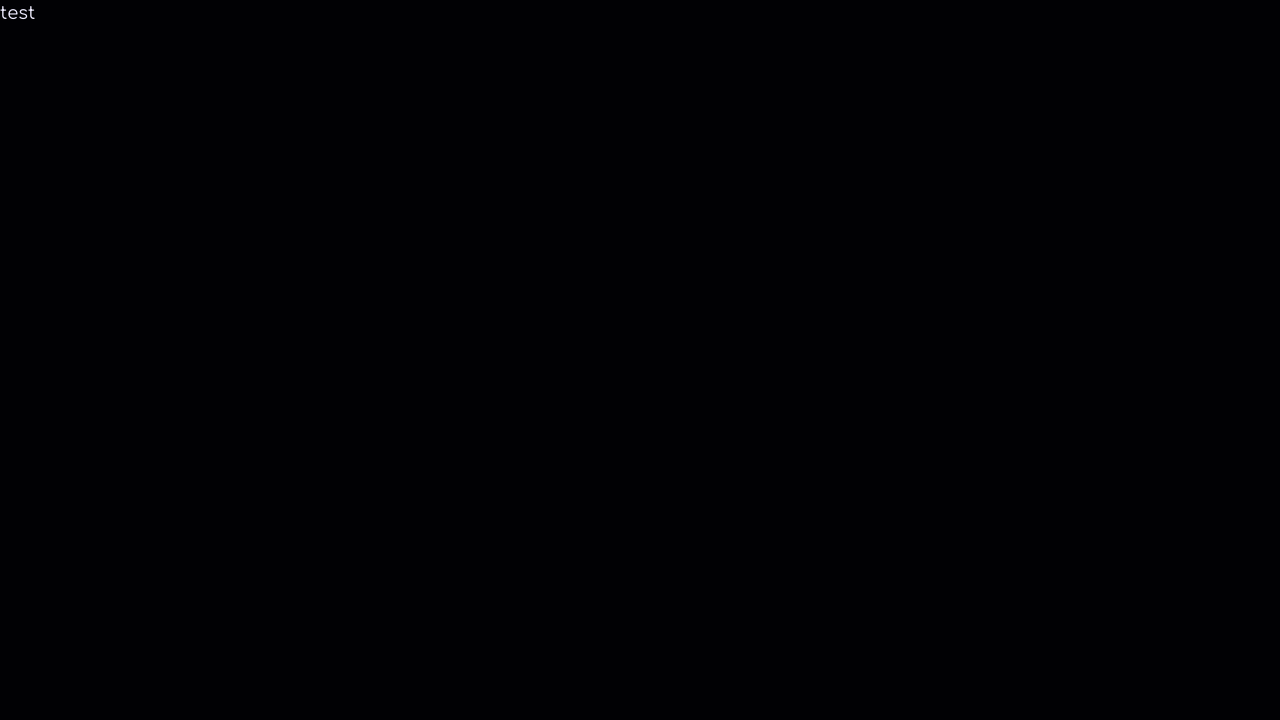
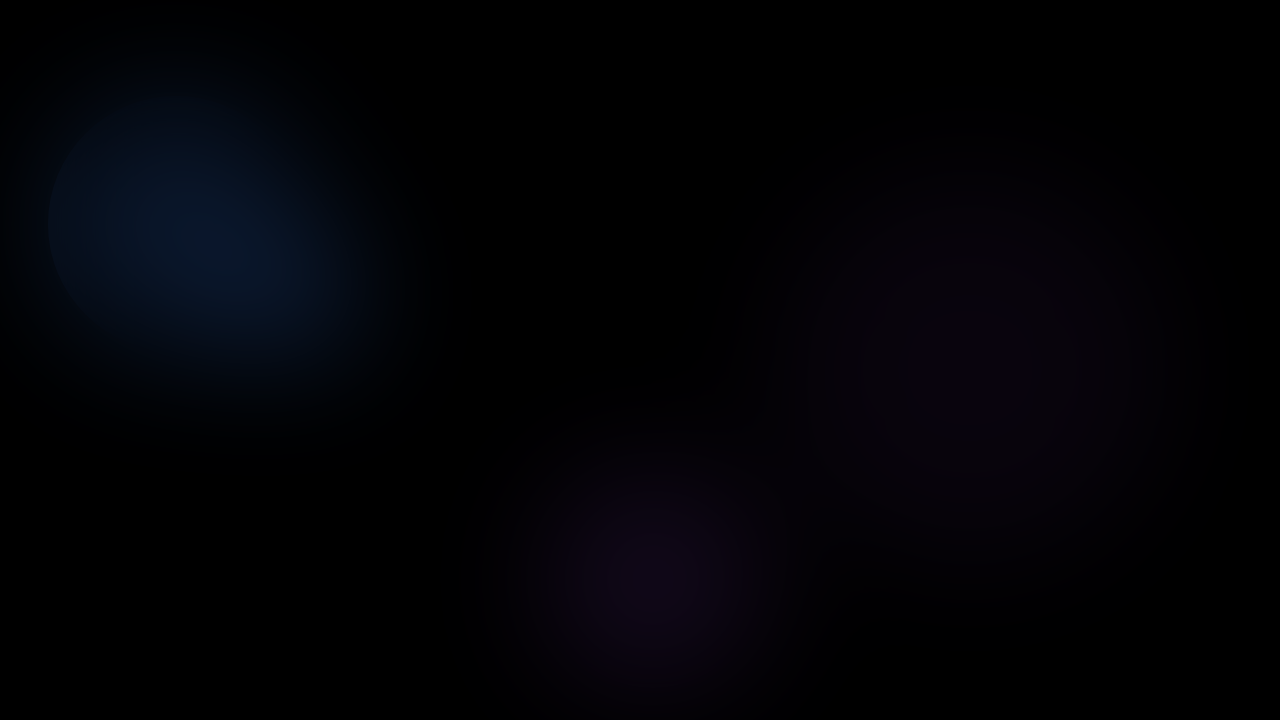
Before and after one commit to presi300/Gentoo.guide, a Next.js app: page /StartPage in a window 1280 px wide. Shown: the top 720 px of the page. Built offline with nearby package versions, Linux system fonts and the light colour scheme.

Commit message:
Improved landing page

```diff
--- a/src/app/StartPage/page.js
+++ b/src/app/StartPage/page.js
@@ -1,11 +1,12 @@
 import React from "react";
 import Text from "../components/Text/Text";
+import AnimatedBackground from "../components/Background/Background";
 
 export default function StarPage() {
   return (
     // FFS, vercel
     <div>
-      <Text>test</Text>
+      <AnimatedBackground></AnimatedBackground>
     </div>
   );
 }
--- /dev/null
+++ b/src/app/components/Background/Background.jsx
@@ -0,0 +1,49 @@
+"use client";
+import React from "react";
+import { motion, AnimatePresence } from "framer-motion";
+import Image from "next/image";
+export default function AnimaetedBackground({}) {
+  // It's literally just colored balls moving... tf did you expect?
+  return (
+    <div className="">
+      <motion.div
+        initial={{ opacity: 0, x: -200, y: -200 }}
+        whileInView={{ x: 0, y: 0, opacity: 0.8 }}
+        transition={{ duration: 5, delay: 2 }}
+        className="w-[10vw] h-[10vw] bg-blue-500 rounded-full absolute z-0 top-[18vw] left-[18vw]"
+      ></motion.div>
+      <motion.div
+        initial={{ opacity: 0, x: -200, y: -200 }}
+        whileInView={{ x: 0, y: 0, opacity: 0.6 }}
+        transition={{ duration: 4, delay: 2 }}
+        className="w-[20vw] h-[20vw] bg-blue-500 rounded-full relative top-24 z-0 left-12"
+      ></motion.div>
+
+      <motion.div
+        initial={{ opacity: 0, x: 300, y: 300 }}
+        whileInView={{
+          opacity: 0.2,
+          x: 0,
+          y: 0,
+          width: "30vw",
+          height: "30vw",
+        }}
+        transition={{ duration: 8, delay: 2 }}
+        className="w-[35vw] h-[35vw] bg-purple-500 rounded-full absolute top-36 right-36"
+      ></motion.div>
+      <motion.div
+        initial={{ opacity: 0, x: -300, y: -250 }}
+        whileInView={{ opacity: 0.4, x: 0, y: 0 }}
+        transition={{ duration: 6, delay: 2 }}
+        className="w-[17vw] h-[17vw] bg-purple-500 rounded-full absolute bottom-28 left-[34rem]"
+      ></motion.div>
+
+      <div className="w-screen h-screen  bg-[#000001] absolute z-0 bg-opacity-70 backdrop-blur-3xl top-0 bottom-0"></div>
+
+      {/*
+      <div className="w-[300px] h-[300px] bg-yellow-500 rounded-full"></div>
+
+      <div className="w-[300px] h-[300px] bg-orange-500 rounded-full"></div> */}
+    </div>
+  );
+}
--- a/src/app/components/LangSwitcher/LangSwitcher.jsx
+++ b/src/app/components/LangSwitcher/LangSwitcher.jsx
@@ -23,7 +23,7 @@ const LangSwitcher = ({ langs }) => {
             animate={{ opacity: 100, y: 5 }}
             exit={{ opacity: 0, y: 0 }}
             transition={{ opacity: { duration: 0.2 } }}
-            className="absolute w-[150px]  left-[-63px] rounded-[15px] border-[#2A2738] border-opacity-30 border-2 bg-[#0A090E]"
+            className="absolute w-[150px]  left-[-63px] rounded-[15px] border-[#2A2738] border-opacity-30 border-2 bg-[#111114]"
           >
             {langs.map((langs, key) => {
               return (
--- /dev/null
+++ b/src/app/components/Modal/Modal.jsx
@@ -0,0 +1,42 @@
+"use client";
+import React from "react";
+import { motion, AnimatePresence } from "framer-motion";
+import Text from "../Text/Text";
+import { useState } from "react";
+import { IoClose } from "react-icons/io5";
+import { Children } from "react";
+export default function Modal({
+  children,
+  btn = (
+    <div>
+      <Text>Lmao</Text>
+    </div>
+  ),
+}) {
+  let [state, stateHandler] = useState(false);
+  return (
+    <div>
+      <button onClick={() => stateHandler(!state)}>{btn}</button>
+      <AnimatePresence>
+        {state && (
+          <motion.div
+            initial={{ scale: 0 }}
+            animate={{ scale: "100%" }}
+            exit={{ scale: 0 }}
+            className="fixed top-7 bottom-7 right-7 left-7 z-50 rounded-[15px] bg-opacity-80 backdrop-blur-xl bg-[#201e22]  shadow-black"
+          >
+            <button
+              onClick={() => stateHandler(!state)}
+              className="absolute right-4 top-4"
+            >
+              <div className="text-white bg-white bg-opacity-5 p-1 rounded-[15px] hover:bg-opacity-10 transition-all">
+                <IoClose size={35} />
+              </div>
+            </button>
+            <div className="mt-10">{children}</div>
+          </motion.div>
+        )}
+      </AnimatePresence>
+    </div>
+  );
+}
--- a/src/app/globals.css
+++ b/src/app/globals.css
@@ -17,20 +17,15 @@
 }
 
 body {
-  background-color: #010104;
+  background-color: rgba(0, 0, 1, 1);
   overflow-x: hidden;
 }
 
 .sec2 {
-  background: #010104;
-  background: linear-gradient(180deg, #010104, #0a090e);
+  background: linear-gradient(
+    180deg,
+    rgba(0, 0, 1, 1) 0%,
+    rgba(0, 0, 1, 1) 50%,
+    rgba(10, 9, 14, 1) 100%
+  );
 }
-
-.squares {
-  background-image: repeating-linear-gradient(
-      #3a3a3a 0 0px,
-      transparent 1px 100%
-    ),
-    repeating-linear-gradient(90deg, #3a3a3a 0 0px, transparent 1px 100%);
-  background-size: 150px 150px;
-}
--- a/src/app/page.js
+++ b/src/app/page.js
@@ -18,6 +18,8 @@ import { motion, AnimatePresence } from "framer-motion";
 import Image from "next/image";
 import Link from "next/link";
 import { useState } from "react";
+import Modal from "./components/Modal/Modal";
+import AnimaetedBackground from "./components/Background/Background";
 
 export default function Home() {
   let [lmao, lmaoHandler] = useState(tl.lang.loading);
@@ -29,9 +31,12 @@ export default function Home() {
   return (
     <div>
       <div className="overflow-x-hidden">
-        <div className=" mt-[18vh] tall:mt-[30vh] short:bg-white  w-full">
+        <div className=" absolute top-0 right-0 left-0 bottom-0 z-0 overflow-hidden ">
+          <AnimaetedBackground></AnimaetedBackground>
+        </div>
+        <div className=" mt-[18vh] tall:mt-[24vh] short:bg-white  w-full ">
           {/* Logo and punchline... god, I'm so creative */}
-          <div className="w-full flex justify-center items-center gap-28 tall:gap-32 flex-col px-5 sm:px-0">
+          <div className="w-full flex justify-center items-center gap-28 tall:gap-32 flex-col px-5 sm:px-0 ">
             <motion.div
               initial={{ opacity: 0 }}
               whileInView={{ opacity: 1 }}
@@ -46,7 +51,7 @@ export default function Home() {
             </motion.div>
 
             <motion.div
-              className="w-full text-center flex justify-center"
+              className="w-full text-center flex justify-center z-20"
               initial={{ opacity: 0 }}
               whileInView={{ opacity: 1 }}
               transition={{ duration: 3, delay: 1.5 }}
@@ -64,16 +69,17 @@ export default function Home() {
               </Text>
             </motion.div>
             <motion.div
-              initial={{ opacity: 0, background: "$FFFFFF05" }}
+              initial={{ opacity: 0 }}
               whileInView={{ opacity: 1 }}
               transition={{ duration: 2, delay: 2.5 }}
+              className="z-20"
             >
               <Link href="#1">
-                <div className="bg-white bg-opacity-[3%] p-3 rounded-full text-center border-white border-opacity-5 border-[1px] hover:bg-opacity-[5%] transition-all">
-                  <Text variant="xs">{lmao.TitleButton.Text}</Text>
+                <div className="bg-[#18171b]  p-3 rounded-full text-center border-[#34323b]  border-[3px] hover:b transition-all">
+                  <Text variant="sm">{lmao.TitleButton.Text}</Text>
                   <div className="w-full flex justify-center">
                     <div className="bg-white bg-opacity-5 rounded-full px-2">
-                      <Text variant="xs">{lmao.TitleButton.ClickText}</Text>
+                      <Text variant="sm">{lmao.TitleButton.ClickText}</Text>
                     </div>
                   </div>
                 </div>
@@ -83,7 +89,7 @@ export default function Home() {
 
           {/* I know I can make these into react components, I just don't wanna bother */}
           {/* Flying text/image cards */}
-          <div className="pt-[50vh] w-full sec2 pb-24 overflox-x-hidden">
+          <div className="pt-[20vh] w-full sec2 pb-24 overflox-x-hidden bg-blue-50">
             <div id="1" className="relative w-[100] h-[50px] top-[-5vh]"></div>
             <div className="md:ml-12 text-center px-2 md:text-start md:px-0">
               <Text variant="heading">{lmao.secondTitle}</Text>
@@ -150,11 +156,9 @@ export default function Home() {
               </div>
             </motion.div>
             <div className="w-full flex justify-center mt-24">
-              <Link href="StartPage">
-                <div>
-                  <Text variant="heading">Ready to begin?</Text>
-                </div>
-              </Link>
+              <Modal
+                btn={<Text variant="heading">Ready to begin?</Text>}
+              ></Modal>
             </div>
           </div>
         </div>
```
Also changed, not shown: src/app/components/TopBar/TopBar.jsx (+22 -2 lines), 1 other file (tests, documents, lock files or other folders).
